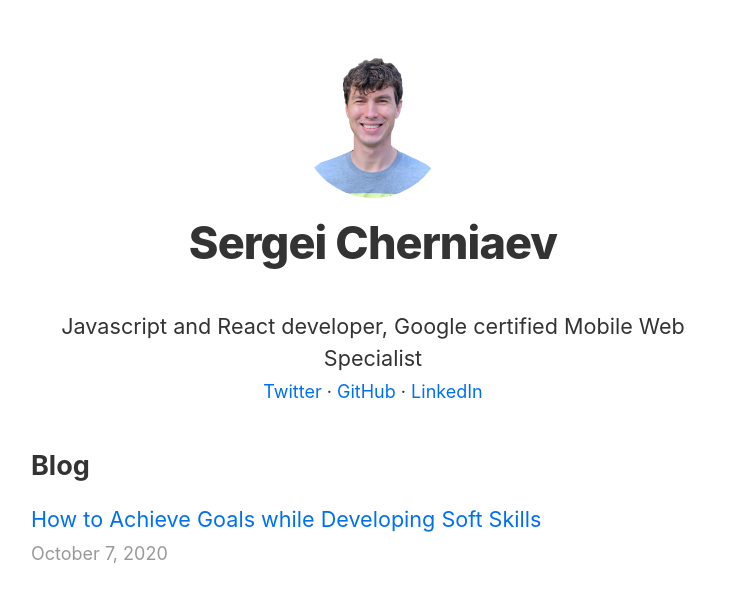
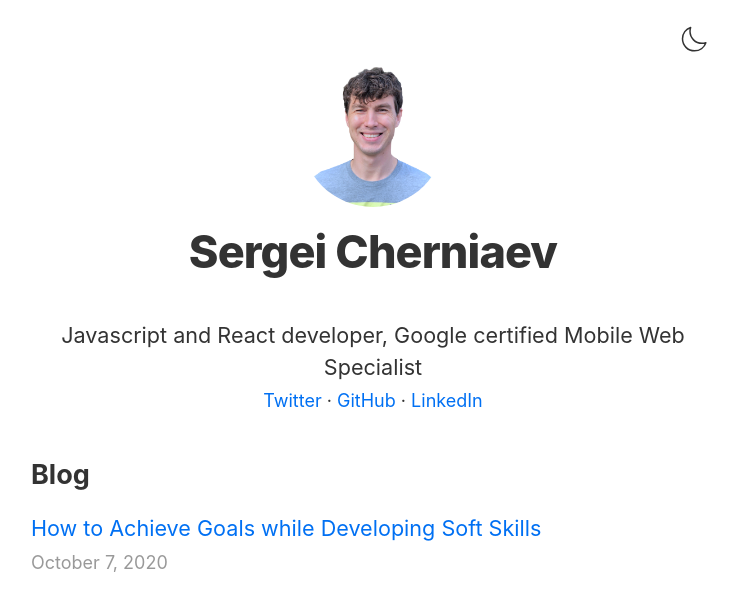
Before and after one commit to shdq/cherniaev.com, a Next.js app: page / in a window 1280 px wide. Shown: the top 610 px of the page, without its empty margins (267-1005 px from the left). Built offline with nearby package versions, Linux system fonts and the light colour scheme.

Commit message:
feat(dark-mode): add toggle theme component to the layout, adjust styles

```diff
--- a/components/layout.js
+++ b/components/layout.js
@@ -2,6 +2,7 @@ import Head from "next/head";
 import styles from "./layout.module.css";
 import utilStyles from "../styles/utils.module.css";
 import Link from "next/link";
+import Toggle from "./theme-toggle-button";
 
 const name = "Sergei Cherniaev";
 export const siteTitle = "Sergei Cherniaev's blog";
@@ -12,6 +13,9 @@ export default function Layout({ children, home }) {
       <Head>
         <link rel="icon" href="/favicon.ico" />
       </Head>
+      <div className={styles.flexRight}>
+        <Toggle />
+      </div>
       <header className={styles.header}>
         {home ? (
           <>
--- a/components/layout.module.css
+++ b/components/layout.module.css
@@ -1,7 +1,7 @@
 .container {
   max-width: 40rem;
   padding: 0 1rem;
-  margin: 3rem auto 6rem;
+  margin: 1rem auto 6rem;
 }
 
 .header {
@@ -23,3 +23,8 @@
 .backToHome {
   margin: 3rem 0 0;
 }
+
+.flexRight {
+  display: flex;
+  justify-content: right;
+}
```
